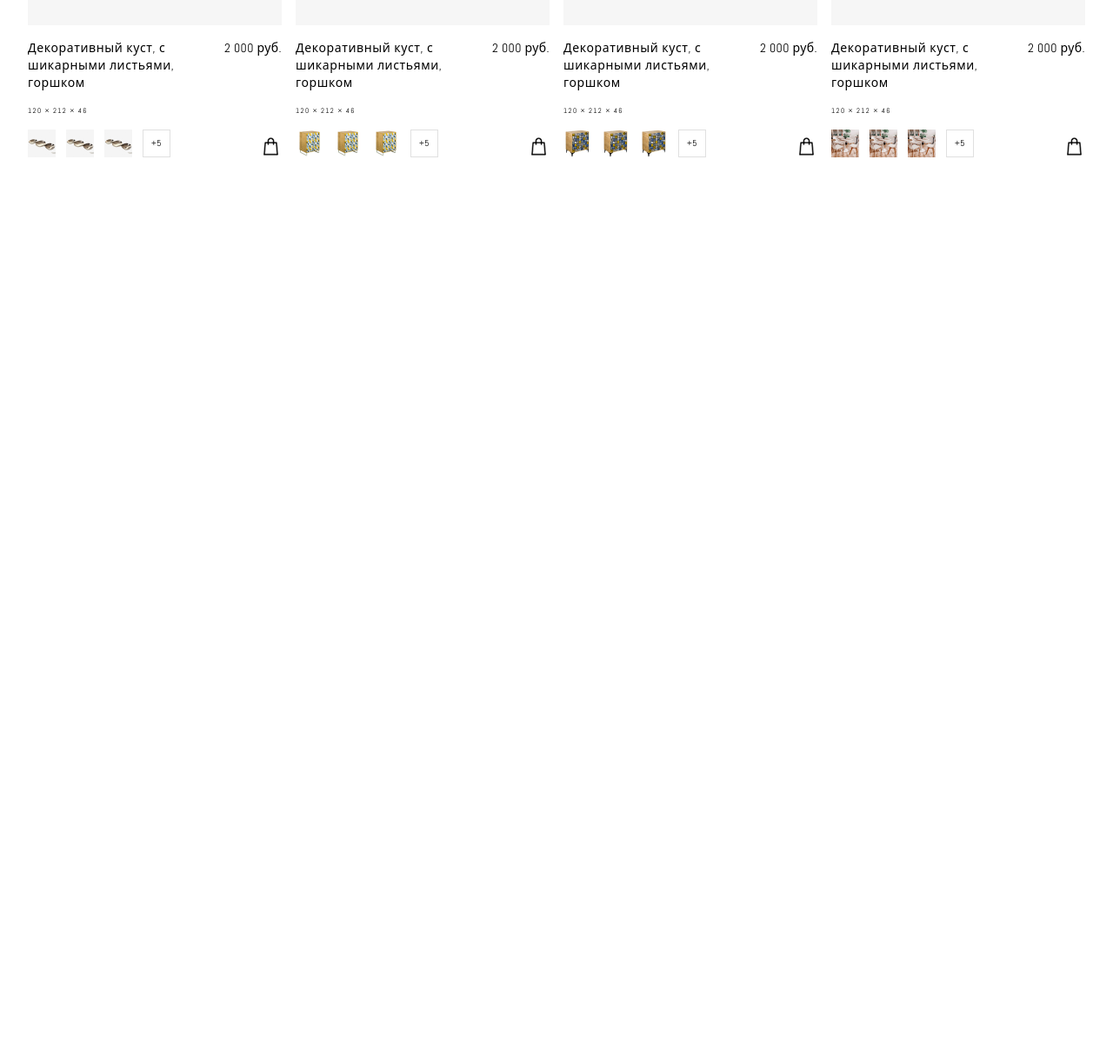
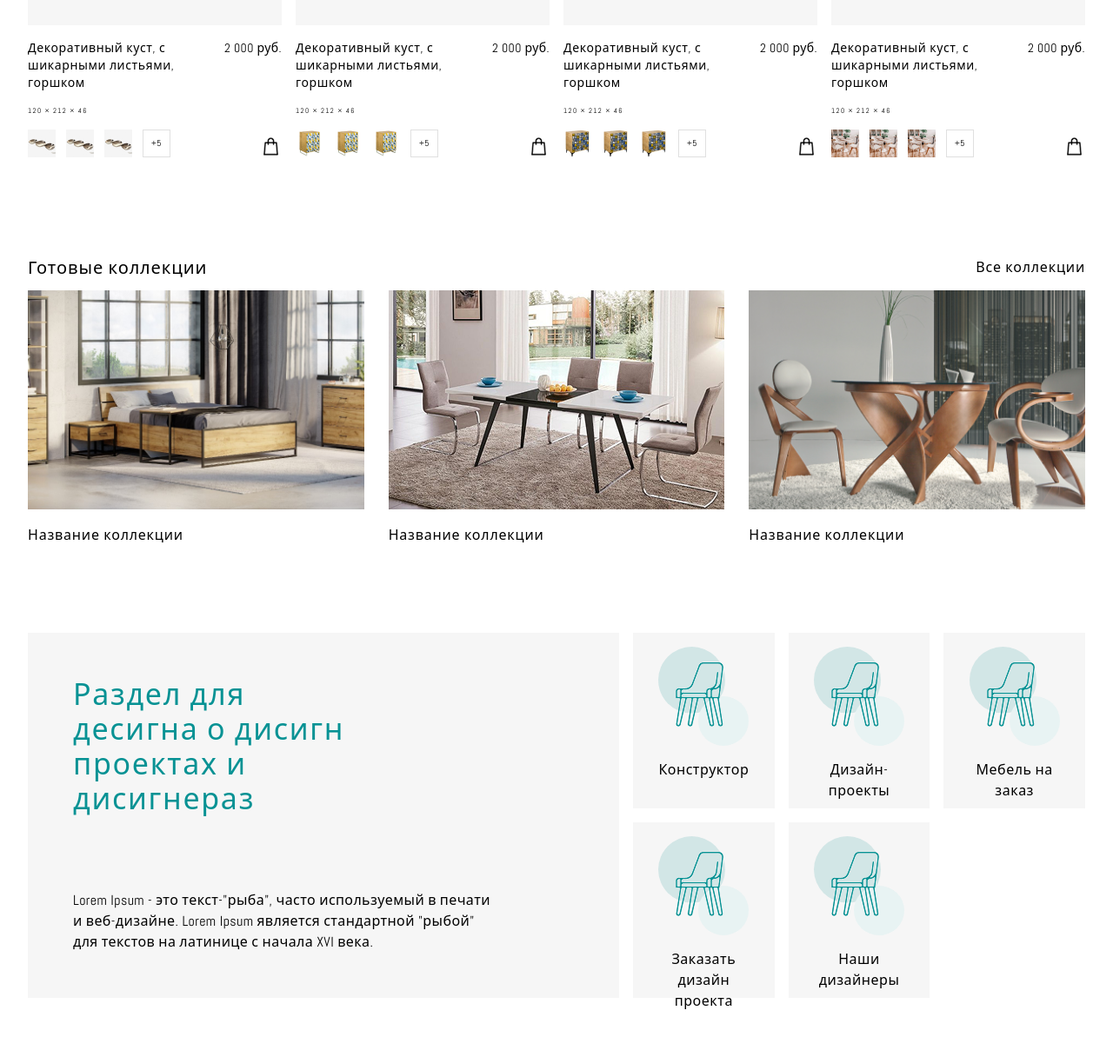
Before and after one commit to obijenka/alpina-market, a plain HTML site: page index.html in a window 1280 px wide. Shown: the part 2511-3727 px from the top of the page at 87% size. Before the commit the page ends 2756 px from the top, so only its background shows below. Drawn offline with Linux system fonts and the light colour scheme.

Commit message:
feat: add collections and design sections

```diff
--- a/css/style.css
+++ b/css/style.css
@@ -330,7 +330,7 @@
  /* OFFERS */
 
  .offers {
-   padding-bottom: 86px;
+   padding-bottom: 139px;
  }
 
  .offers__grid {
@@ -348,13 +348,6 @@
     background: #f6f6f6;
     position: relative;
  }
-
- /* .offer-card__head {
-   display: flex;
-   align-items: flex-start;
-   justify-content: space-between;
-   margin-bottom: 10px;
- } */
 
  .offer-card__badge {
    width: 74px;
@@ -466,3 +459,114 @@
    align-items: center;
    justify-content: center;
  }
+
+ /* COLLECTIONS */
+
+ .collections {
+   padding-bottom: 102px;
+ }
+
+ .collections__grid {
+   display: grid;
+   grid-template-columns: repeat(3, 1fr);
+   gap: 28px;
+ }
+
+ .collection-card {
+   display: block;
+ }
+
+ .collection-card__image {
+   height: 252px;
+   overflow: hidden;
+   margin-bottom: 20px;
+ }
+
+ .collection-card__image img {
+   display: block;
+   width: 100%;
+   height: 100%;
+   object-fit: cover;
+ }
+
+ .collection-card__title {
+   font-size: 16px;
+   letter-spacing: 0.8px;
+ }
+
+ /* DESIGN */
+
+ .design {
+   padding-bottom: 68px;
+ }
+
+ .design__inner {
+   display: grid;
+   grid-template-columns: 680px 1fr;
+   gap: 16px;
+ }
+
+ .design__info {
+   background: #f6f6f6;
+   padding: 52px;
+   min-height: 420px;
+   display: flex;
+   flex-direction: column;
+   justify-content: space-between;
+ }
+
+ .design__title {
+   font-size: 34px;
+   line-height: 40px;
+   letter-spacing: 1.7px;
+   color: #079294;
+   max-width: 330px;
+ }
+
+ .design__text {
+   max-width: 480px;
+   font-size: 16px;
+   line-height: 24px;
+   letter-spacing: 0.4px;
+ }
+
+ .design__grid {
+   display: grid;
+   grid-template-columns: repeat(3, 1fr);
+   gap: 16px;
+   align-content: center;
+ }
+
+ .design-card {
+   background: #f6f6f6;
+   height: 202px;
+   padding: 16px 16px 0px 16px;
+   display: flex;
+   flex-direction: column;
+   align-items: center;
+   justify-content: flex-start;
+   text-align: center;
+ }
+
+ .design-card__icon {
+   display: flex;
+   align-items: center;
+   justify-content: center;
+   margin-bottom: 16px;
+ }
+
+ .design-card__icon img {
+   width: 104px;
+   height: 114px;
+ }
+
+ .design-card__title {
+   font-size: 16px;
+   line-height: 24px;
+   /* letter-spacing: 0.3px; */
+ }
+
+ .design-card--tall {
+   grid-column: 3;
+   grid-row: 1 / span 2;
+ }
--- a/index.html
+++ b/index.html
@@ -197,6 +197,79 @@
           <div class="offers__grid" id="offersGrid"></div>
         </div>
       </section>
+
+      <section class="collections" aria-label="Готовые коллекции">
+        <div class="container">
+          <div class="section-head">
+            <h2 class="section-head__title">Готовые коллекции</h2>
+            <a class="section-head__link" href="#">Все коллекции</a>
+          </div>
+
+          <div class="collections__grid">
+            <a class="collection-card" href="#">
+              <div class="collection-card__image">
+                <img src="assets/collections/collection1.png" alt="" />
+              </div>
+              <div class="collection-card__title">Название коллекции</div>
+            </a>
+
+            <a class="collection-card" href="#">
+              <div class="collection-card__image">
+                <img src="assets/collections/collection2.png" alt="" />
+              </div>
+              <div class="collection-card__title">Название коллекции</div>
+            </a>
+
+            <a class="collection-card" href="#">
+              <div class="collection-card__image">
+                <img src="assets/collections/collection3.png" alt="" />
+              </div>
+              <div class="collection-card__title">Название коллекции</div>
+            </a>
+          </div>
+        </div>
+      </section>
+
+      <section class="design" aria-label="Раздел для дизайна">
+        <div class="container">
+          <div class="design__inner">
+            <div class="design__info">
+              <h2 class="design__title">Раздел для десигна о дисигн проектах и дисигнераз</h2>
+              <p class="design__text">
+                Lorem Ipsum - это текст-"рыба", часто используемый в печати и веб-дизайне. Lorem Ipsum является
+                стандартной "рыбой" для текстов на латинице с начала XVI века.
+              </p>
+            </div>
+
+            <div class="design__grid" aria-label="Ссылки">
+              <a class="design-card" href="#">
+                <div class="design-card__icon"><img src="assets/icons/chair.svg" alt="" /></div>
+                <div class="design-card__title">Конструктор</div>
+              </a>
+
+              <a class="design-card" href="#">
+                <div class="design-card__icon"><img src="assets/icons/chair.svg" alt="" /></div>
+                <div class="design-card__title">Дизайн-проекты</div>
+              </a>
+
+              <a class="design-card" href="#">
+                <div class="design-card__icon"><img src="assets/icons/chair.svg" alt="" /></div>
+                <div class="design-card__title">Заказать дизайн проекта</div>
+              </a>
+
+              <a class="design-card" href="#">
+                <div class="design-card__icon"><img src="assets/icons/chair.svg" alt="" /></div>
+                <div class="design-card__title">Наши дизайнеры</div>
+              </a>
+
+              <a class="design-card design-card--tall" href="#">
+                <div class="design-card__icon"><img src="assets/icons/chair.svg" alt="" /></div>
+                <div class="design-card__title">Мебель на заказ</div>
+              </a>
+            </div>
+          </div>
+        </div>
+      </section>
     </main>
 
     <script type="module" src="js/main.js"></script>
```
Also changed, not shown: assets/collections/collection1.png (added), assets/collections/collection2.png (added), assets/collections/collection3.png (added), assets/icons/chair.svg (added).
